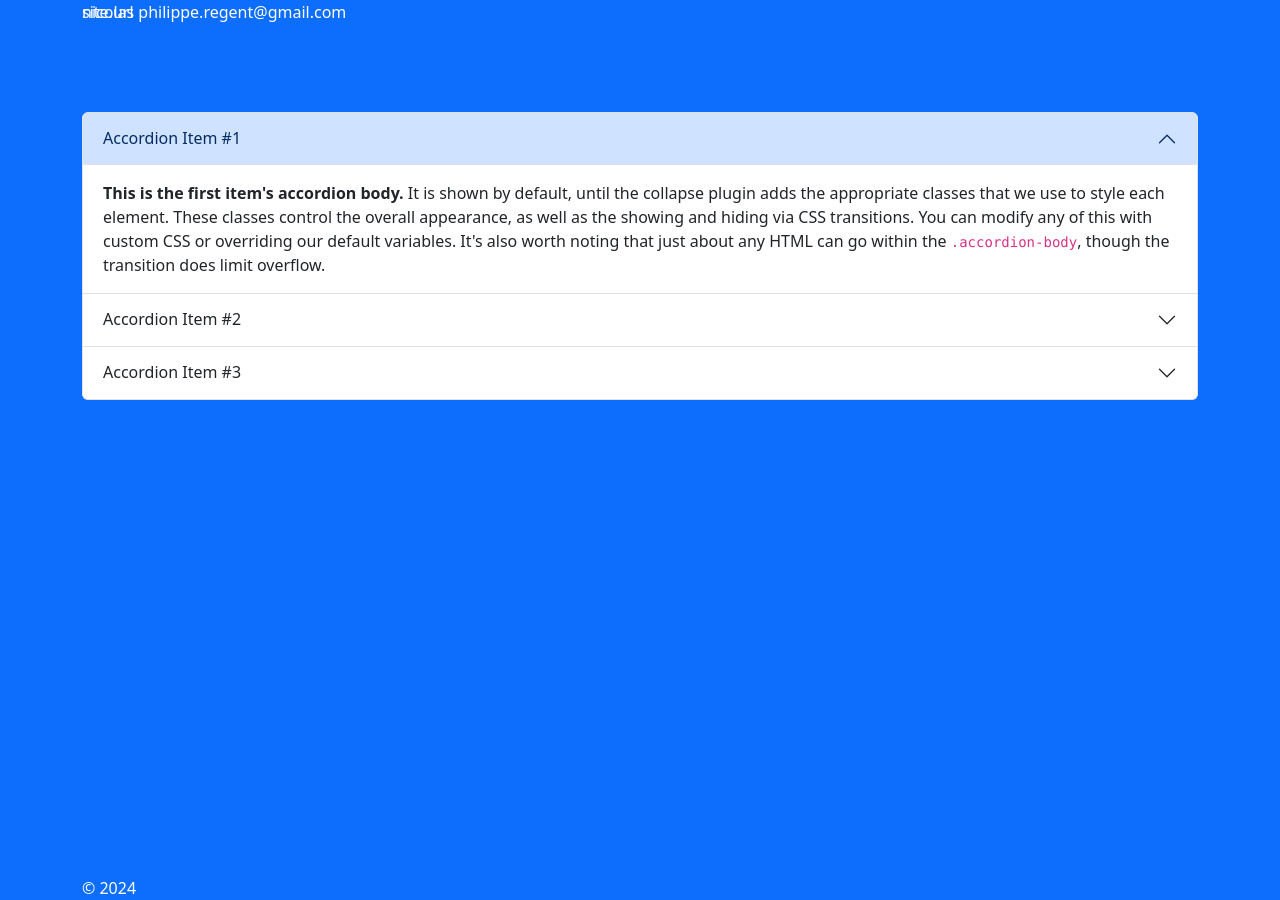
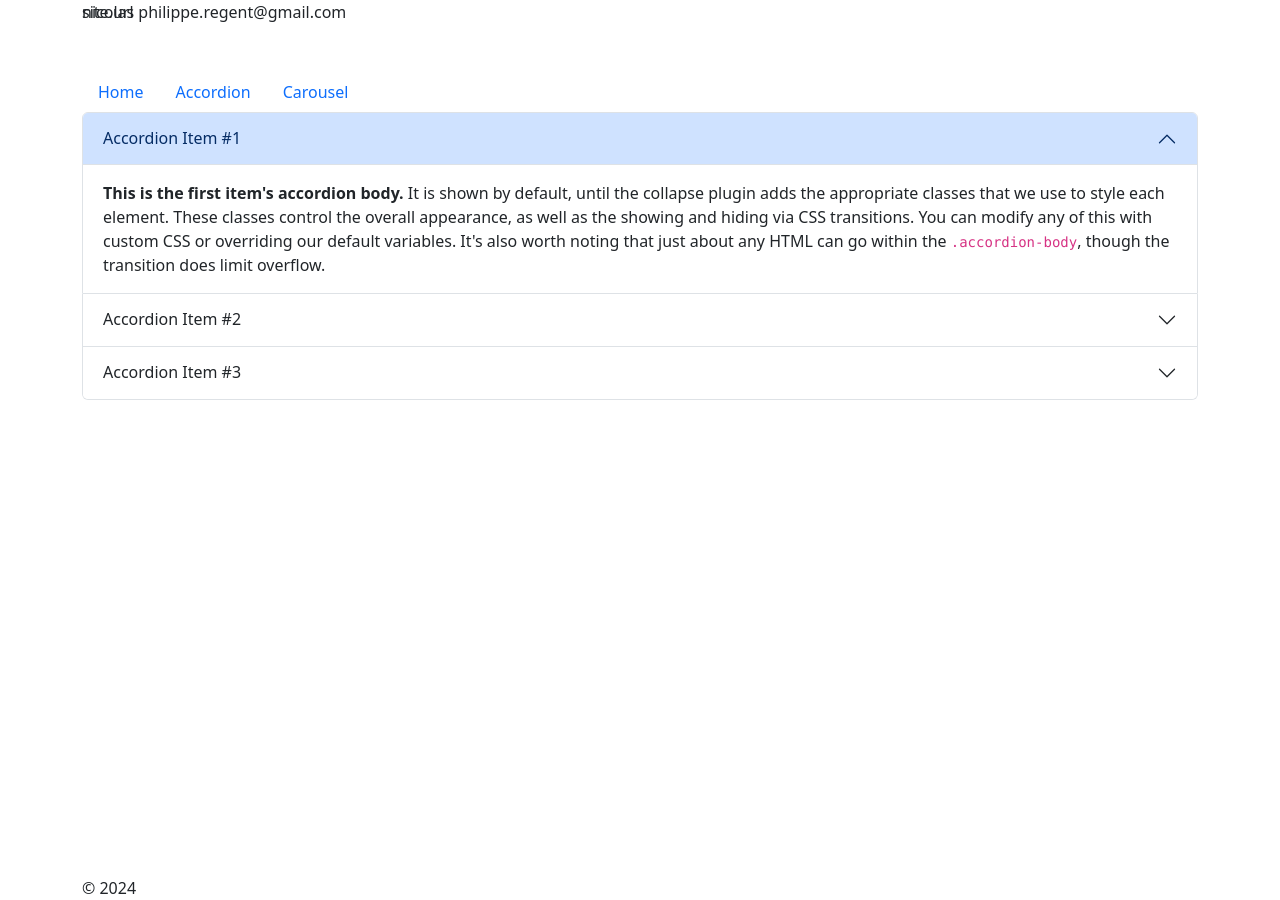
Before and after one commit to awelvor/nicolas, a Jekyll site: the page built from accordion.html, in a window 1280 px wide. Built offline with Jekyll 4.4.1, drawn with Linux system fonts in a browser that asks for light colours.

Commit message:
Update default.html

```diff
--- a/_layouts/default.html
+++ b/_layouts/default.html
@@ -6,7 +6,7 @@
     <title>{{ page.title }}</title>
     <link href="https://cdn.jsdelivr.net/npm/bootstrap@5.3.3/dist/css/bootstrap.min.css" rel="stylesheet" integrity="sha384-QWTKZyjpPEjISv5WaRU9OFeRpok6YctnYmDr5pNlyT2bRjXh0JMhjY6hW+ALEwIH" crossorigin="anonymous">
   </head>
-  <body class="text-bg-primary">
+  <body class="{{background}}">
      {% include top.html %}
     {% include navigation.html %}
    {{content}}
```
